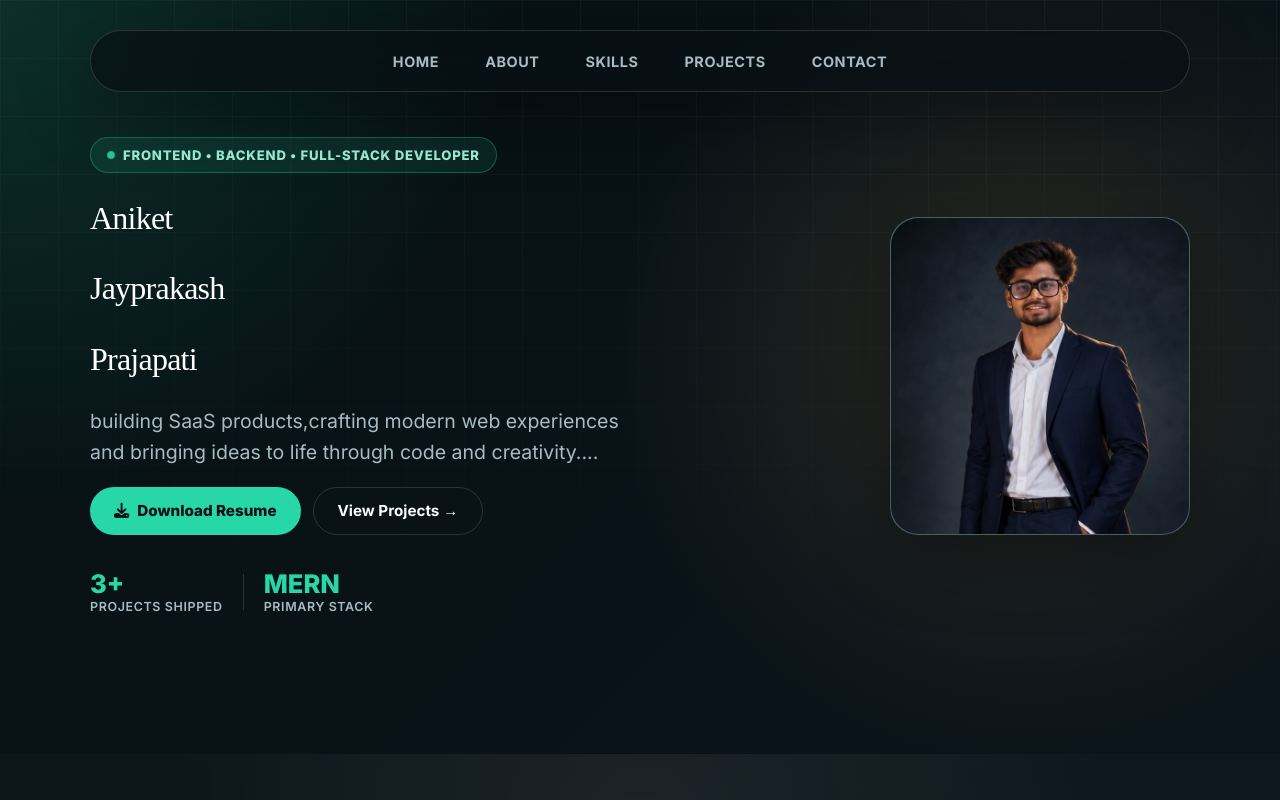
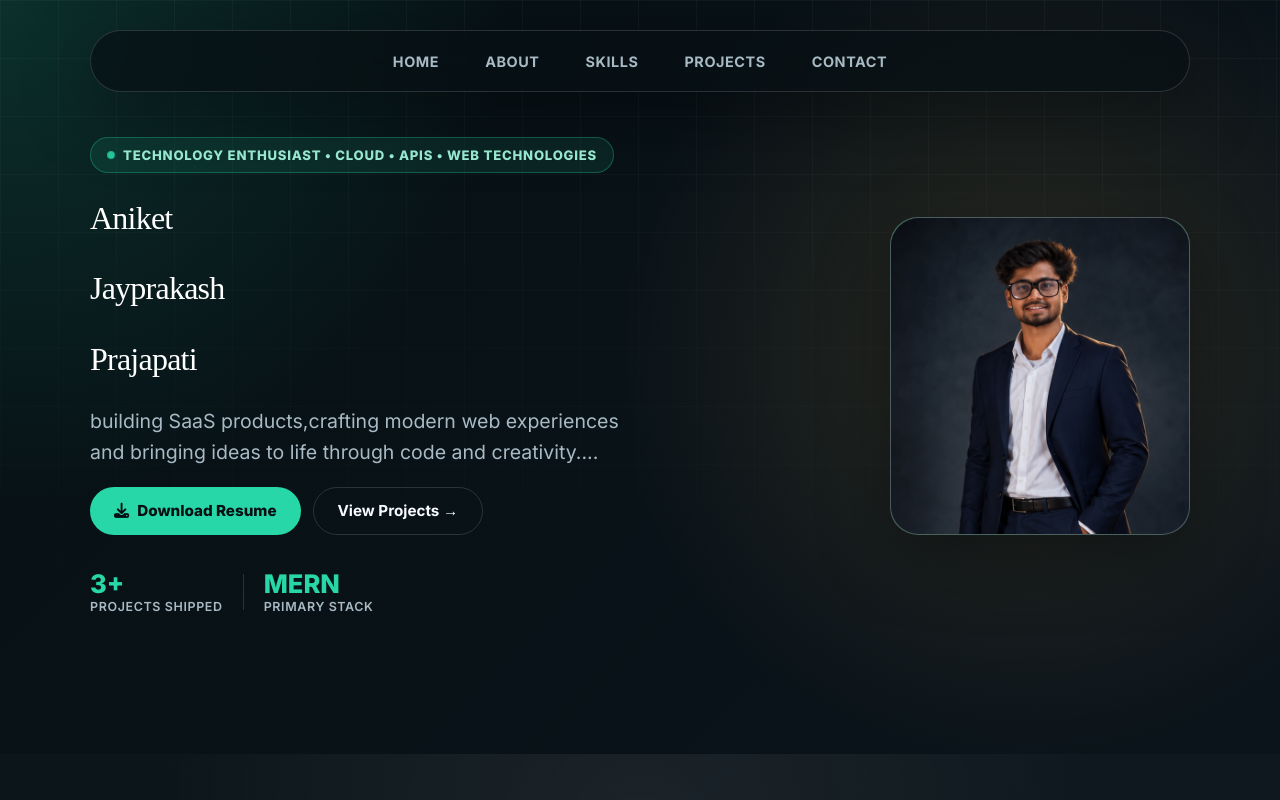
Before and after one commit to aniketjp-eng/personal-portfolio, a plain HTML site: page index.html in a window 1280 px wide. Shown: the top 800 px of the page. Drawn offline with nearby package versions, Linux system fonts and the light colour scheme; no server answers; a web font is replaced by a local one.

Commit message:
Minor Refinement Typo

```diff
--- a/index.html
+++ b/index.html
@@ -35,7 +35,7 @@
         <div class="bio">
           <div class="open-badge">
             <span class="dot"></span>
-            Frontend • Backend • Full-Stack Developer
+            Technology Enthusiast • Cloud • APIs • Web Technologies
           </div>
 
           <div id="name-section">
```
